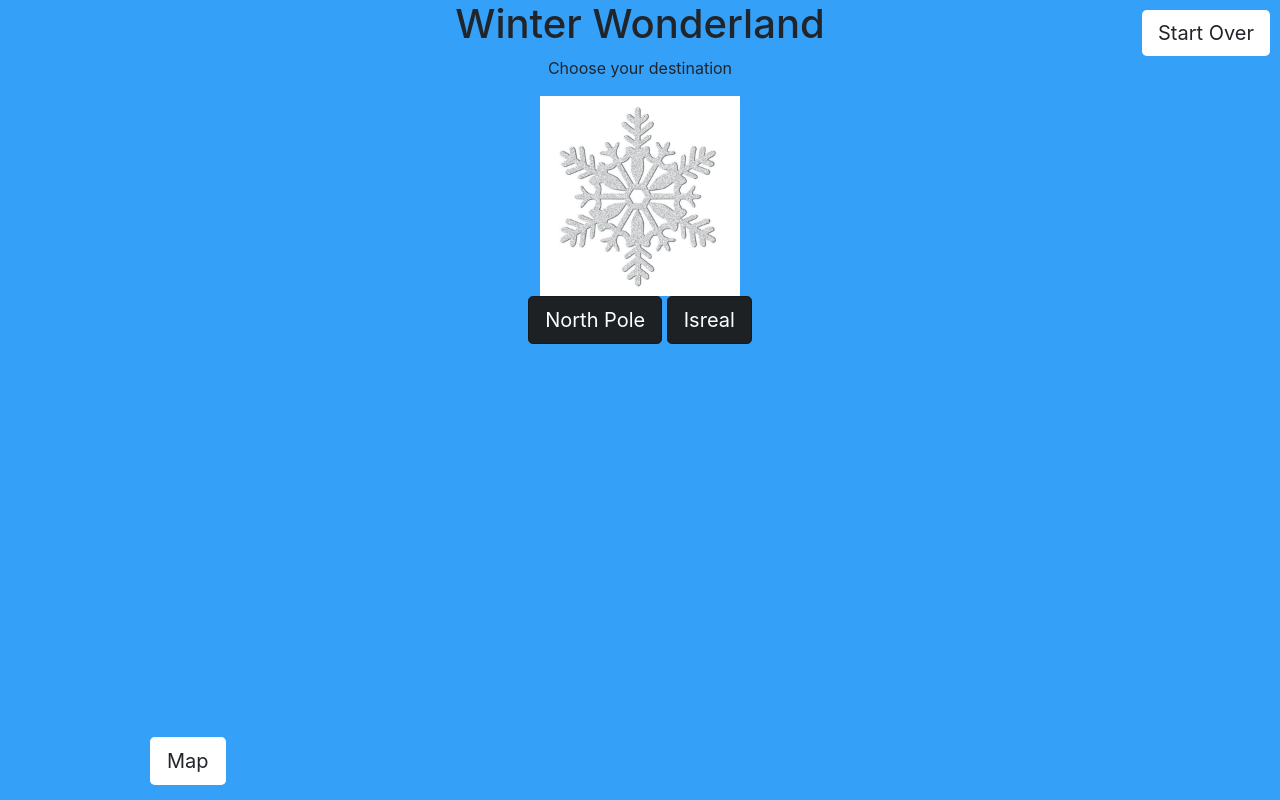
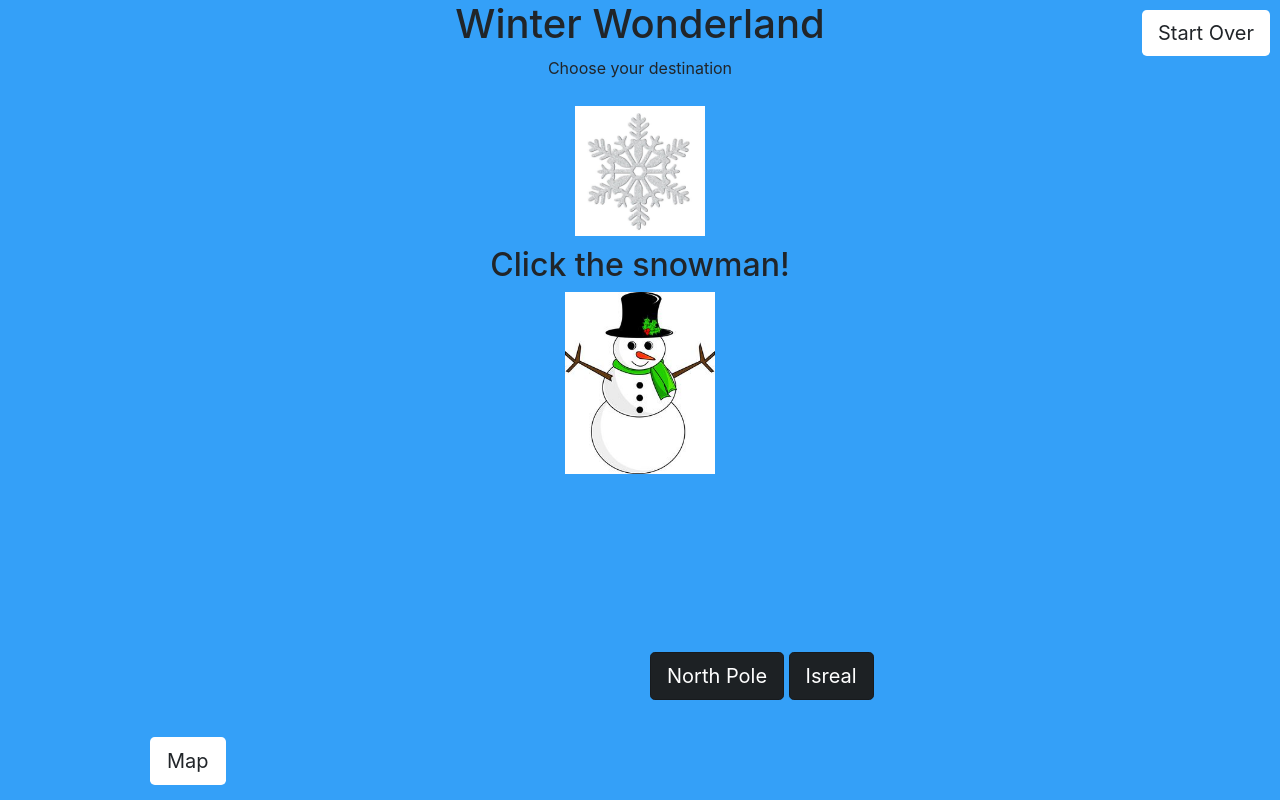
Before and after one commit to nwilkins04/Holiday_Adventure, a plain HTML site: page winterWonderland.html in a window 1280 px wide. Drawn offline with nearby package versions, Linux system fonts and the light colour scheme.

Commit message:
winter game started

```diff
--- /dev/null
+++ b/assets/javascript/winter.js
@@ -0,0 +1 @@
+console.log("winter page loaded")
--- a/css/style.css
+++ b/css/style.css
@@ -22,6 +22,12 @@
     left: 150px;
 }
 
+#newTabs {
+    position: absolute;
+    bottom: 100px;
+    left: 650px;
+}
+
 #witchImg {
     width: 200px;
 }
@@ -31,7 +37,12 @@
 }
 
 #snowflakeImg {
-    width: 200px;
+    width: 150px;
+    padding: 10px;
+}
+
+#snowmanImg {
+    width: 150px;
 }
 
 #north-pole {
--- a/winterWonderland.html
+++ b/winterWonderland.html
@@ -27,9 +27,15 @@
 
         <br>
 
-        <a href="north-pole.html" role="button" class="btn btn-dark btn-lg active">North Pole</a>
+        <h2>Click the snowman!</h2>
 
-        <a href="isreal.html" role="button" class="btn btn-dark btn-lg active">Isreal</a>
+        <img src="../Holiday_Adventure/css/picture/snowman.jpg" alt="snowman" id="snowmanImg">
+
+        <div id="newTabs">
+            <a href="north-pole.html" role="button" class="btn btn-dark btn-lg active">North Pole</a>
+
+            <a href="isreal.html" role="button" class="btn btn-dark btn-lg active">Isreal</a>
+        </div>
 
         <a href="../Holiday_Adventure/css/picture/Holiday Adventure..pdf" role="button" class="btn btn-lg" id="map">Map</a>
     </div>
@@ -39,5 +45,7 @@
     <script src="https://cdn.jsdelivr.net/npm/popper.js@1.16.0/dist/umd/popper.min.js" integrity="sha384-Q6E9RHvbIyZFJoft+2mJbHaEWldlvI9IOYy5n3zV9zzTtmI3UksdQRVvoxMfooAo" crossorigin="anonymous"></script>
     <script src="https://stackpath.bootstrapcdn.com/bootstrap/4.4.1/js/bootstrap.min.js" integrity="sha384-wfSDF2E50Y2D1uUdj0O3uMBJnjuUD4Ih7YwaYd1iqfktj0Uod8GCExl3Og8ifwB6" crossorigin="anonymous"></script>
 
+    <!-- personal js -->
+    <script src="../Holiday_Adventure/assets/javascript/winter.js"></script>
 </body>
 </html>
```
Also changed, not shown: css/picture/snowman.jpg (added).
